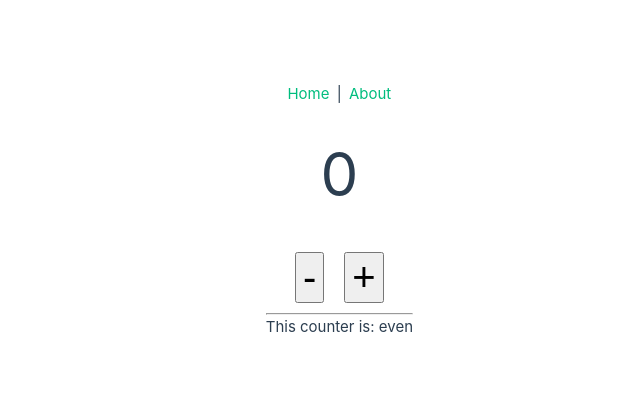
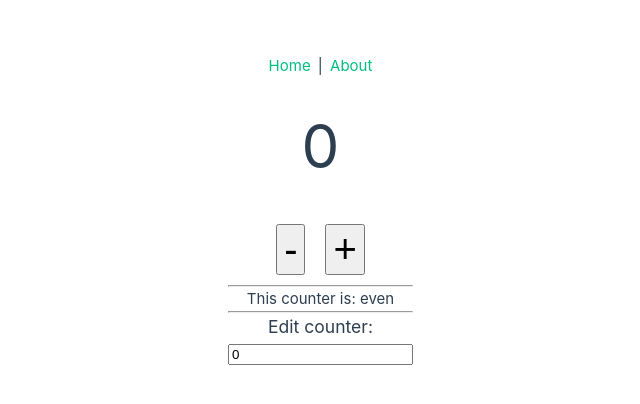
Before and after one commit to IliusSagar/vue-pinia, a Vue app: page / in a window 1280 px wide. Shown: the part 190-594 px from the top of the page, without its empty margins (227-867 px from the left). Built offline with nearby package versions, Linux system fonts and the light colour scheme.

Commit message:
Two-Way Data Binding

```diff
--- a/src/views/HomeView.vue
+++ b/src/views/HomeView.vue
@@ -21,6 +21,13 @@ const storeCounter = useCounterStore()
     <div>
       This counter is: {{ storeCounter.oddOrEven }}
     </div>
+    <hr>
+    <div>
+      <h3>Edit counter:</h3>
+      <input
+      v-model="storeCounter.count"
+      type="number">
+    </div>
   </div>
 </template>
 
```
